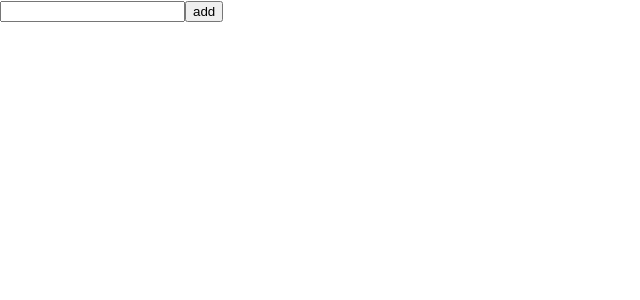
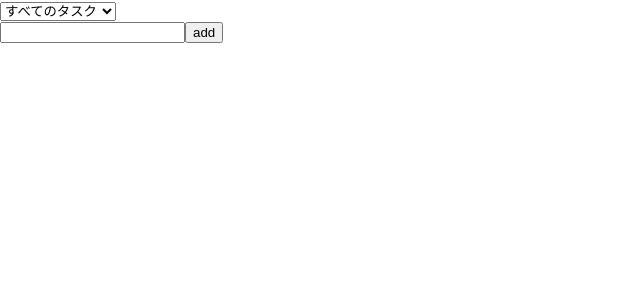
Before and after one commit to kazu-S-1110/vite-todo_220125, a React (Vite) app: page / in a window 1280 px wide. Shown: the top 300 px of the page, without its empty margins (0-640 px from the left). Built offline with nearby package versions, Linux system fonts and the light colour scheme.

Commit message:
フィルター機能を実装。

```diff
--- a/src/App.tsx
+++ b/src/App.tsx
@@ -7,10 +7,13 @@
   removed: boolean;
 };
 
+type Filter = 'all' | 'checked' | 'unchecked' | 'archived';
+
 function App() {
   const [text, setText] = useState('');
   const inputEl = useRef<HTMLInputElement>(null);
   const [todos, setTodos] = useState<Todo[]>([]);
+  const [filter, setFilter] = useState<Filter>('all');
 
   const handleOnSubmit = () => {
     if (!text) return;
@@ -73,8 +76,33 @@
     setTodos(newTodos);
   };
 
+  const filteredTodos = todos.filter((todo) => {
+    switch (filter) {
+      case 'all':
+        return !todo.removed;
+      case 'checked':
+        return todo.checked && !todo.removed;
+      case 'unchecked':
+        return !todo.checked && !todo.removed;
+      case 'archived':
+        return todo.removed;
+      default:
+        return todo;
+    }
+  });
+
   return (
     <div>
+      <select
+        defaultValue="all"
+        // e.target.value: string を Filter 型にキャストする
+        onChange={(e) => setFilter(e.target.value as Filter)}
+      >
+        <option value="all">すべてのタスク</option>
+        <option value="checked">完了したタスク</option>
+        <option value="unchecked">現在のタスク</option>
+        <option value="archived">アーカイブ</option>
+      </select>
       <form
         onSubmit={(e) => {
           // <form> タグの中でいったん e.preventDefault() しているのは Enter キー打鍵でページそのものがリロードされてしまうのを防ぐため
@@ -86,11 +114,17 @@
           ref={inputEl}
           type="text"
           value={text}
+          disabled={filter === 'checked' || filter === 'archived'}
           onChange={(e) => handleOnChange(e)}
         />
-        <input type="submit" value="add" onSubmit={handleOnSubmit} />
+        <input
+          type="submit"
+          disabled={filter === 'checked' || filter === 'archived'}
+          value="add"
+          onSubmit={handleOnSubmit}
+        />
       </form>
-      {todos?.map((todo, index) => {
+      {filteredTodos?.map((todo) => {
         return (
           <li key={todo.id}>
             <input
@@ -99,7 +133,6 @@
               checked={todo.checked}
               onChange={() => handleOnCheck(todo.id, todo.checked)}
             />
-            {index + 1}{' '}
             <input
               type="text"
               disabled={todo.checked || todo.removed}
```
